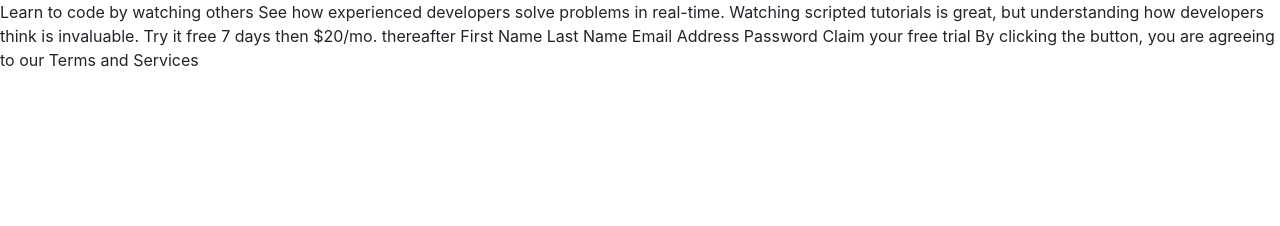
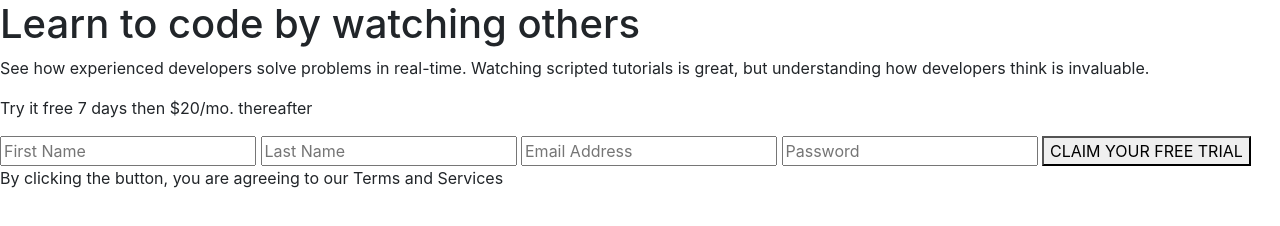
Before and after one commit to DariusMatthews/LTC, a website: page index.html in a window 1280 px wide. Drawn offline with nearby package versions, Linux system fonts and the light colour scheme.

Commit message:
structured HTML for landing page

```diff
--- a/index.html
+++ b/index.html
@@ -12,22 +12,26 @@
 </head>
 
 <body>
-
-  Learn to code by watching others
-
-  See how experienced developers solve problems in real-time. Watching scripted tutorials is great,
-  but understanding how developers think is invaluable.
-
-  Try it free 7 days then $20/mo. thereafter
-
-  First Name
-  Last Name
-  Email Address
-  Password
-
-  Claim your free trial
-
-  By clicking the button, you are agreeing to our Terms and Services
+  <section id="landing-page">
+    <div class="content">
+      <h1 class="ltc">Learn to code by watching others</h1>
+      <p class="text">See how experienced developers solve problems in real-time. Watching scripted tutorials is great,
+        but understanding how developers think is invaluable.</p>
+    </div>
+    <div class="try-it">
+      <p><span class="strong-text">Try it free 7 days</span> then $20/mo. thereafter</p>
+    </div>
+    <div class="sign-up">
+      <form action="">
+        <input type="text" placeholder="First Name">
+        <input type="text" placeholder="Last Name">
+        <input type="text" placeholder="Email Address">
+        <input type="text" placeholder="Password">
+        <button type="button" name="button">CLAIM YOUR FREE TRIAL</button>
+        <p>By clicking the button, you are agreeing to our Terms and Services</p>
+      </form>
+    </div>
+  </section>
 <script src="https://ajax.googleapis.com/ajax/libs/jquery/3.4.1/jquery.min.js"></script>
 <script src="index.js" charset="utf-8"></script>
 </body>
```
